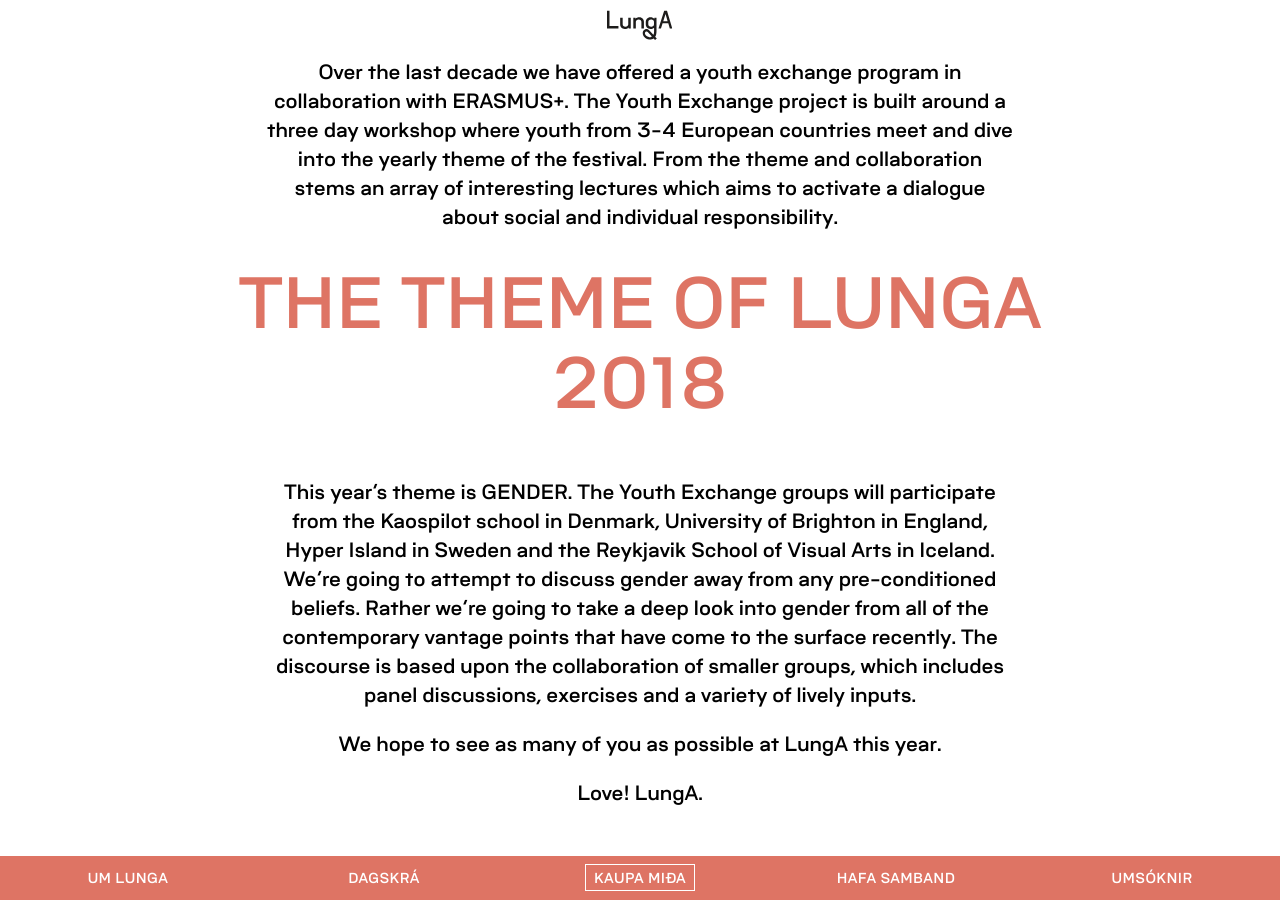
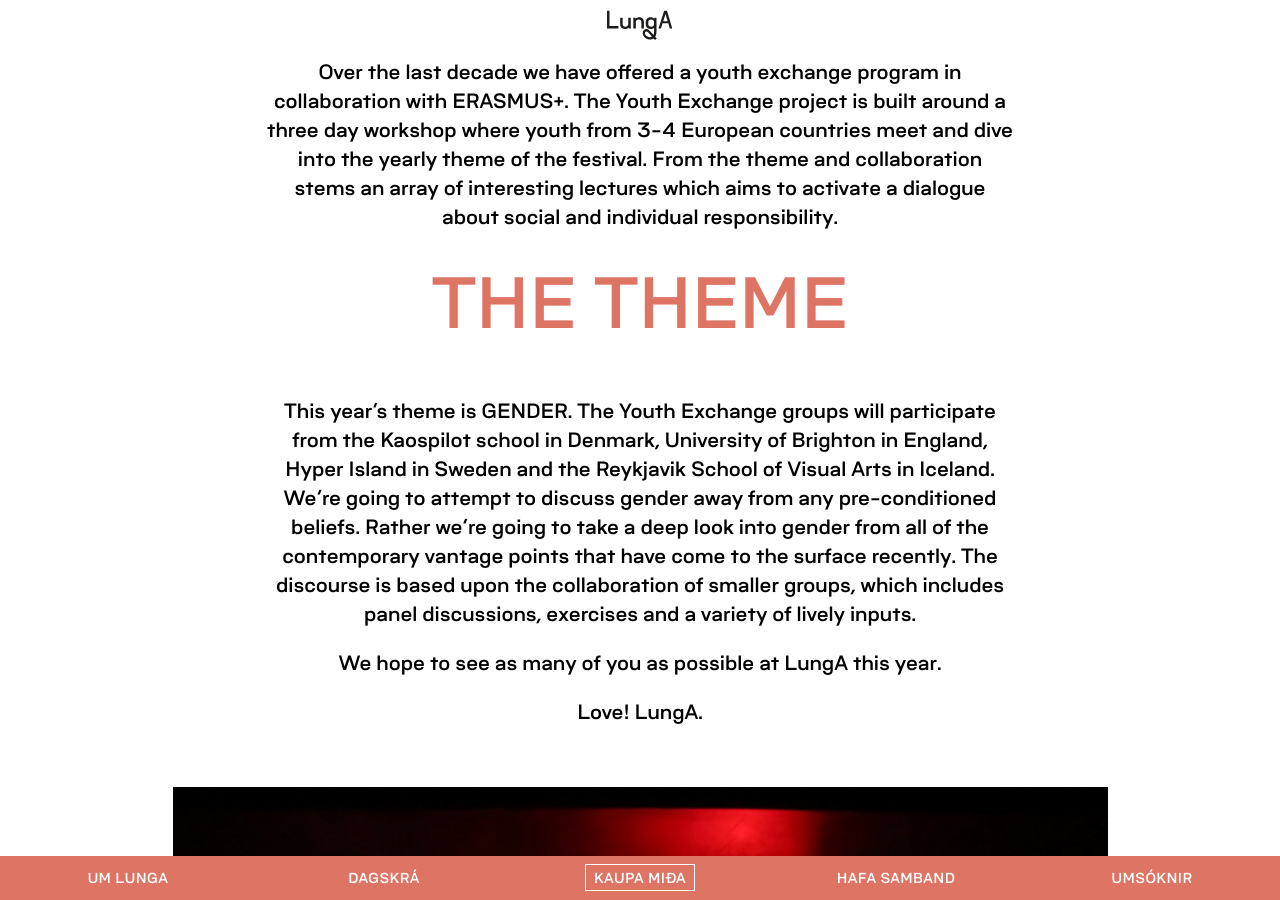
Before and after one commit to halldorel/lunga, a Jekyll site: the page built from pages/um-lunga.md, in a window 1280 px wide and 900 px high, scrolled down 1562 px. Built offline with Jekyll 4.4.1, drawn with Linux system fonts in a browser that asks for light colours; nearby versions of some CDN libraries; a script that is not in the unit is left out.

Commit message:
Update Page “um-lunga”

```diff
--- a/pages/um-lunga.md
+++ b/pages/um-lunga.md
@@ -16,7 +16,7 @@
 
 Over the last decade we have offered a youth exchange program in collaboration with ERASMUS+. The Youth Exchange project is built around a three day workshop where youth from 3-4 European countries meet and dive into the yearly theme of the festival.  From the theme and collaboration stems an array of interesting lectures which aims to activate a dialogue about social and individual responsibility.
 
-# The Theme of LungA 2018
+# The Theme
 
 This year’s theme is GENDER. The Youth Exchange groups will participate from the Kaospilot school in Denmark, University of Brighton in England, Hyper Island in Sweden and the Reykjavik School of Visual Arts in Iceland. We’re going to attempt to discuss gender away from any pre-conditioned beliefs. Rather we’re going to take a deep look into gender from all of the contemporary vantage points that have come to the surface recently. The discourse is based upon the collaboration of smaller groups, which includes panel discussions, exercises and a variety of lively inputs.
 
```
